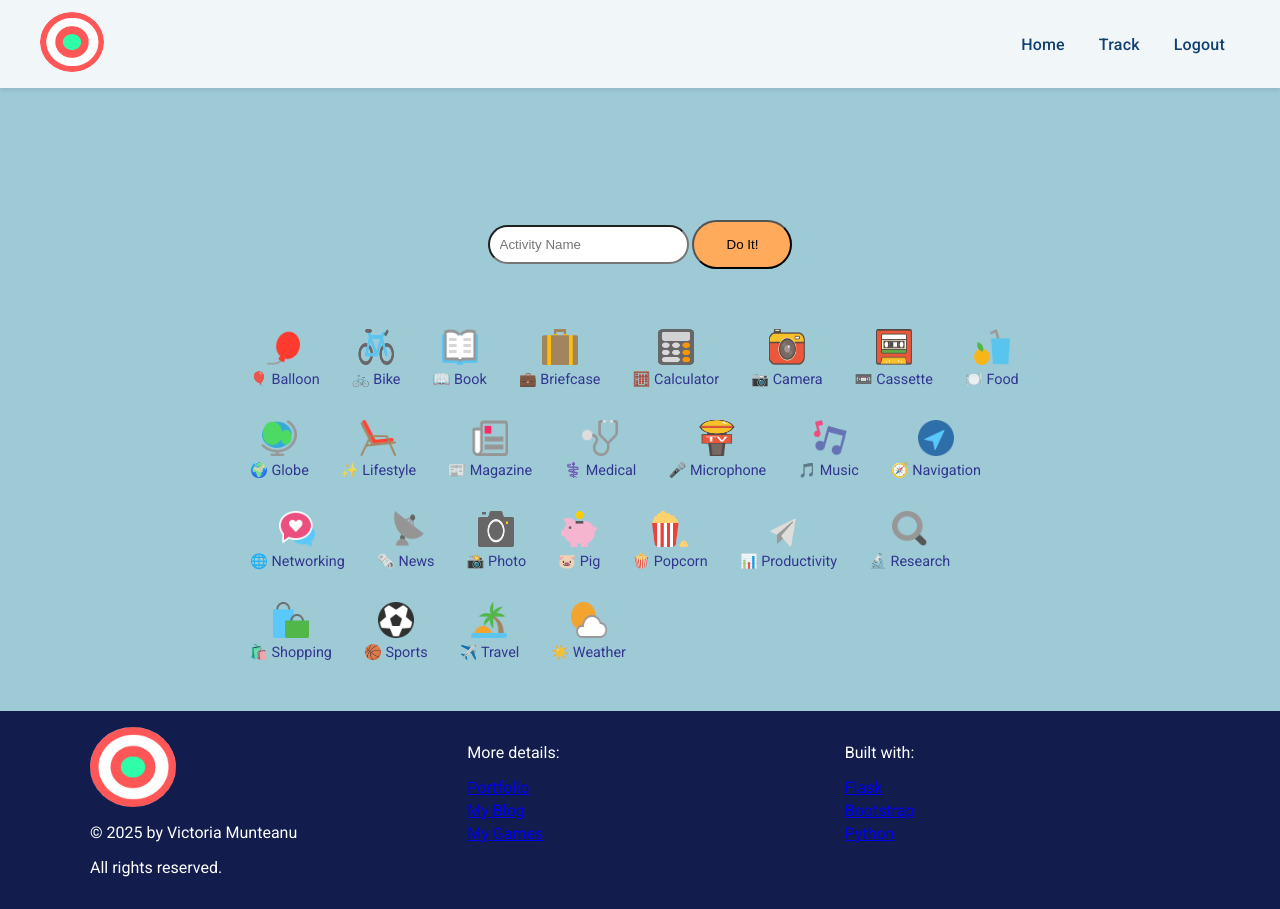
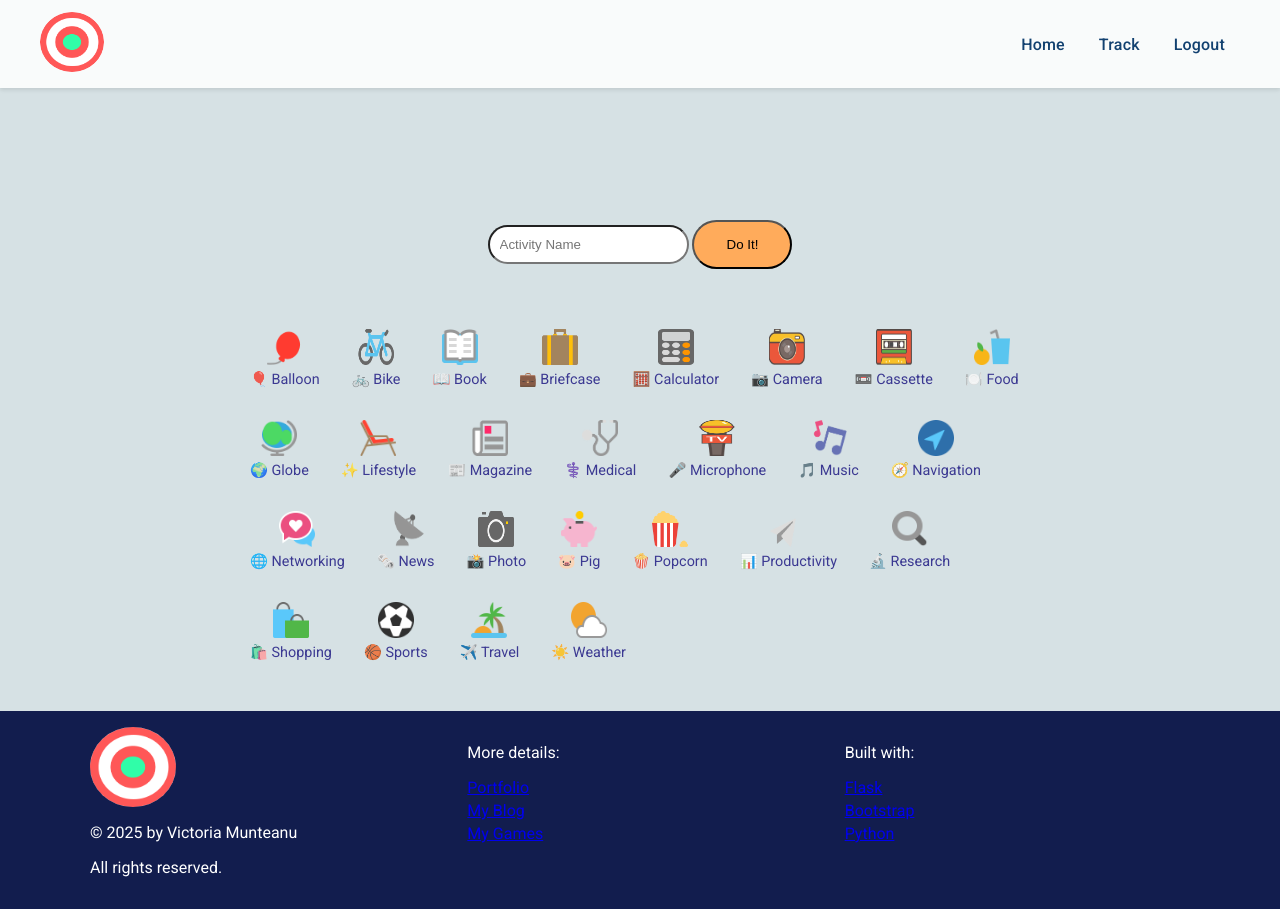
Before and after one commit to vicmoon/Python_JustDidIt, a Flask app: page /add-activity in a window 1280 px wide. Run offline with Flask 3, Linux system fonts and the light colour scheme; a user stored in the database is signed in; some libraries are stand-ins or nearby versions.

Commit message:
update style

```diff
--- a/static/style.css
+++ b/static/style.css
@@ -7,7 +7,7 @@ body {
 
 body.layout {
   font-family: 'Roboto', sans-serif;
-  background-color: #9ecad6;
+  background-color: #d6e1e4;
   color: #211c84;
   text-align: center;
   display: flex;
```
